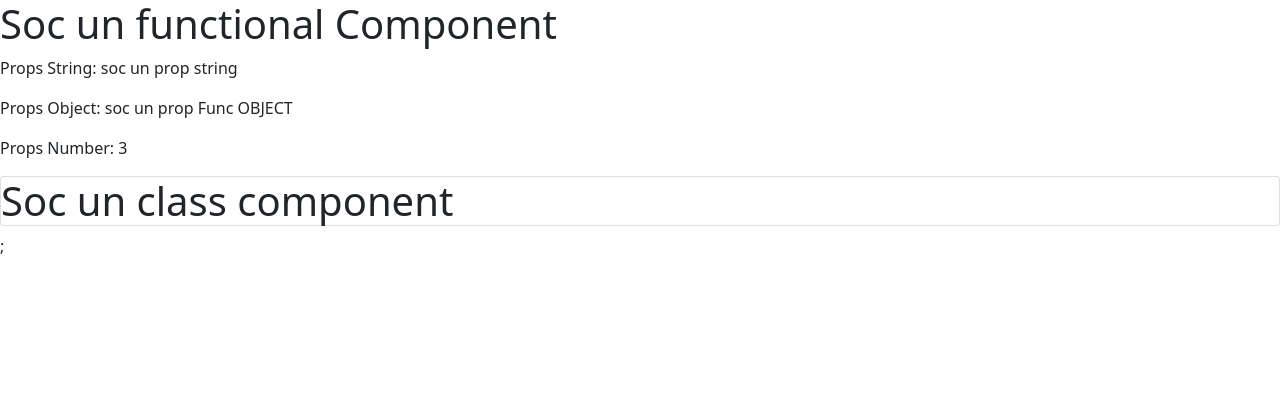
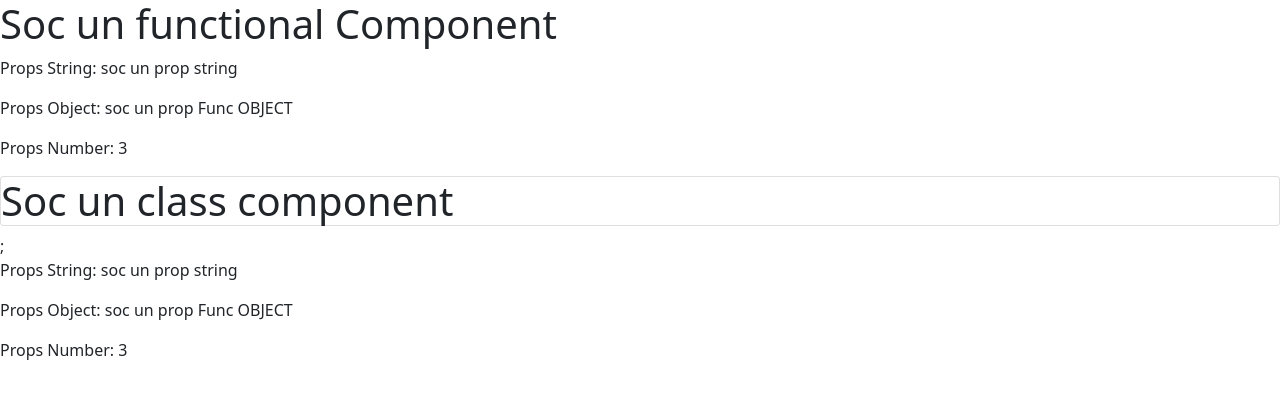
Before and after one commit to pedronieto84/react-teoria-basica, a React (Create React App) app: page / in a window 1280 px wide. Shown: the top 398 px of the page. Built offline with nearby package versions, Linux system fonts and the light colour scheme.

Commit message:
Passar datos de padre a hijo (COMPONENTE DE CLASE)

```diff
--- a/src/App.js
+++ b/src/App.js
@@ -14,7 +14,11 @@ function App() {
         propFuncObject={propFuncObject}
         propFuncNumber={3}
       />
-      <ClassComponent />
+      <ClassComponent
+        propFuncString={propFuncString}
+        propFuncObject={propFuncObject}
+        propFuncNumber={3}
+      />
     </>
   );
 }
--- a/src/components/classComponent.js
+++ b/src/components/classComponent.js
@@ -1,10 +1,17 @@
 import React, { Component } from "react";
 
 class ClassComponent extends React.Component {
+  constructor(props) {
+    super(props);
+  }
+
   render() {
     return (
       <>
-        <h1 class="card">Soc un class component</h1>;{" "}
+        <h1 class="card">Soc un class component</h1>;
+        <p> Props String: {this.props.propFuncString} </p>
+        <p> Props Object: {this.props.propFuncObject.que} </p>
+        <p> Props Number: {this.props.propFuncNumber} </p>
       </>
     );
   }
```
